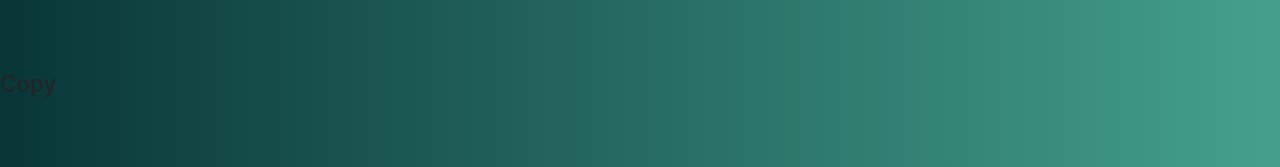
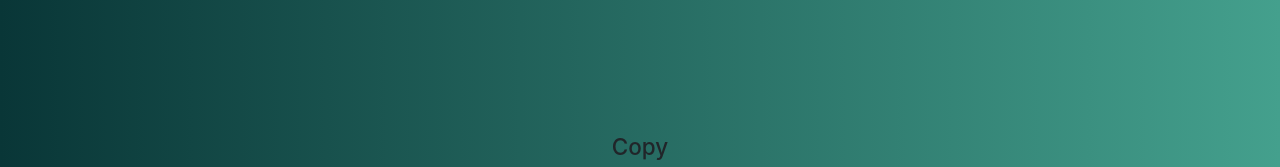
Before and after one commit to stephimarie/Roots, a React (Create React App) app in the folder client/: page /login in a window 1280 px wide. Shown: the part 630-797 px from the top of the page. Built offline with nearby package versions, Linux system fonts and the light colour scheme; a web font is replaced by a local one.

Commit message:
centered text in footer

```diff
--- a/client/src/components/Footer/style.css
+++ b/client/src/components/Footer/style.css
@@ -1,10 +1,11 @@
 .footer {
-    bottom: 0px;
-    position: absolute;
-    height: 100px;
+    margin-bottom: 0px;
+    position: fixed;
+    bottom: 10px;
+    width: 100vw;
 }
 
 #text{
+    width: fit-content;
     margin: auto;
-    width: fit-content;
 }
--- a/client/src/components/Navbar/style.css
+++ b/client/src/components/Navbar/style.css
@@ -8,6 +8,7 @@ background: linear-gradient(to right, #093637, #44A08D); /* W3C, IE 10+/ Edge, F
 a.brand-logo {
     font-family: 'Fascinate', cursive;
     font-size: 50px;
-    /* width: fit-content;
+    /* display: inline-block;
+    text-align: center;
     margin: auto; */
 }
--- a/client/src/pages/Home.js
+++ b/client/src/pages/Home.js
@@ -1,6 +1,6 @@
 import React, { useContext, useEffect } from "react";
 import { useHistory } from "react-router-dom";
-import PostContainer from "../Components/PostContainer";
+import PostContainer from "../components/PostContainer";
 import UserContext from "../Context/UserContext";
 
 
```
